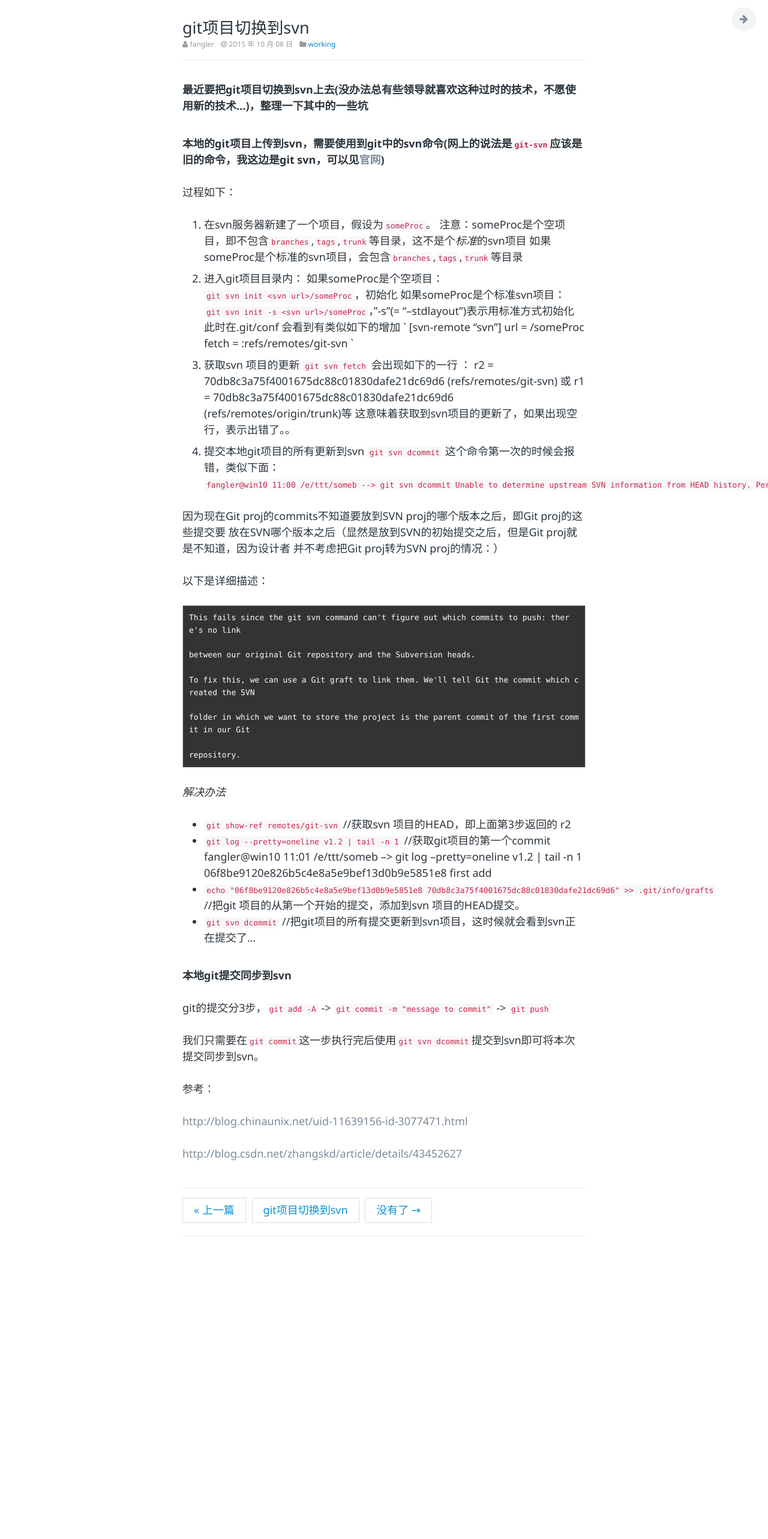
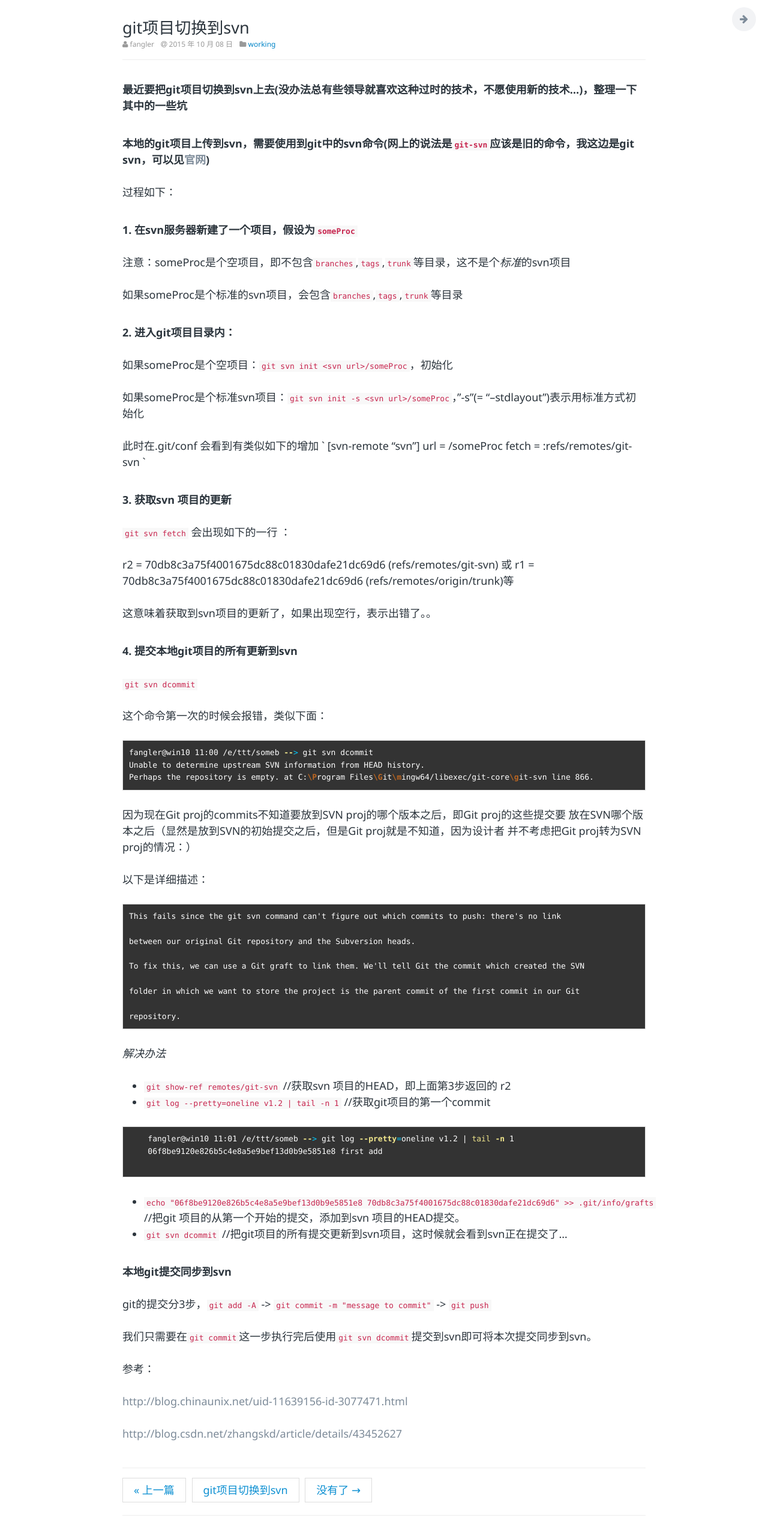
Before and after one commit to fangler/fangler.github.io, a Jekyll site: the page built from _posts/2015-10-08-change_git_to_svn.md, in a window 1280 px wide. Shown: the top 2566 px of the page at 60% size. Built offline with Jekyll 4.4.1, drawn with Linux system fonts in a browser that asks for light colours; comment, search, counter and statistics services are not loaded.

Commit message:
fix some style errors

```diff
--- a/_posts/2015-10-08-change_git_to_svn.md
+++ b/_posts/2015-10-08-change_git_to_svn.md
@@ -13,30 +13,42 @@ tags: [git]
 
 过程如下：
 
-1. 在svn服务器新建了一个项目，假设为`someProc`。
+#####1. 在svn服务器新建了一个项目，假设为`someProc`
+
 注意：someProc是个空项目，即不包含`branches`,`tags`,`trunk`等目录，这不是个*标准*的svn项目
+
 如果someProc是个标准的svn项目，会包含`branches`,`tags`,`trunk`等目录
-2. 进入git项目目录内：
+
+#####2. 进入git项目目录内：
 如果someProc是个空项目：`git svn init <svn url>/someProc`，初始化
+
 如果someProc是个标准svn项目：`git svn init -s <svn url>/someProc`，"-s"(= "--stdlayout")表示用标准方式初始化
+
 此时在.git/conf 会看到有类似如下的增加
 `
 [svn-remote "svn"]
 url = <svn url>/someProc
 fetch = :refs/remotes/git-svn
 `
-3. 获取svn 项目的更新
+
+#####3. 获取svn 项目的更新
 `git svn fetch`  会出现如下的一行 ：
+
 r2 = 70db8c3a75f4001675dc88c01830dafe21dc69d6 (refs/remotes/git-svn)
 或 r1 = 70db8c3a75f4001675dc88c01830dafe21dc69d6 (refs/remotes/origin/trunk)等
+
 这意味着获取到svn项目的更新了，如果出现空行，表示出错了。。
-4. 提交本地git项目的所有更新到svn
+
+#####4. 提交本地git项目的所有更新到svn
+
 `git svn dcommit`
+
 这个命令第一次的时候会报错，类似下面：
-`fangler@win10 11:00 /e/ttt/someb --> git svn dcommit
+{% highlight sh %}
+fangler@win10 11:00 /e/ttt/someb --> git svn dcommit
 Unable to determine upstream SVN information from HEAD history.
 Perhaps the repository is empty. at C:\Program Files\Git\mingw64/libexec/git-core\git-svn line 866.
-`
+{% endhighlight %}
 
 因为现在Git proj的commits不知道要放到SVN proj的哪个版本之后，即Git proj的这些提交要
 放在SVN哪个版本之后（显然是放到SVN的初始提交之后，但是Git proj就是不知道，因为设计者
@@ -59,11 +71,13 @@ Perhaps the repository is empty. at C:\Program Files\Git\mingw64/libexec/git-cor
 - `git show-ref remotes/git-svn` //获取svn 项目的HEAD，即上面第3步返回的 r2
 
 - `git log --pretty=oneline v1.2 | tail -n 1` //获取git项目的第一个commit
-
+    {% highlight sh %}
     fangler@win10 11:01 /e/ttt/someb --> git log --pretty=oneline v1.2 | tail -n 1
     06f8be9120e826b5c4e8a5e9bef13d0b9e5851e8 first add
+    {% endhighlight %}
 
-- `echo "06f8be9120e826b5c4e8a5e9bef13d0b9e5851e8 70db8c3a75f4001675dc88c01830dafe21dc69d6" >> .git/info/grafts` //把git 项目的从第一个开始的提交，添加到svn 项目的HEAD提交。
+- `echo "06f8be9120e826b5c4e8a5e9bef13d0b9e5851e8 70db8c3a75f4001675dc88c01830dafe21dc69d6" >> .git/info/grafts`
+//把git 项目的从第一个开始的提交，添加到svn 项目的HEAD提交。
 
 - `git svn dcommit` //把git项目的所有提交更新到svn项目，这时候就会看到svn正在提交了...
 
--- a/assets/css/main.css
+++ b/assets/css/main.css
@@ -289,7 +289,7 @@ html, body {
     transform: translateX(-585px); } }
 
 #pjax.fullscreen {
-  /*max-width: 1200px;*/
+  max-width: 1000px;
   margin: 0 auto; }
 
 #menu_fullscreen {
--- a/assets/js/main.js
+++ b/assets/js/main.js
@@ -4,7 +4,7 @@
    @author Peiwen Lu (P233)
    https://github.com/P233/3-Ghost
 
-   @modified by fangler 2014-09-13
+   @modified by fangler 2015-09-13
 \*---------------------------------*/
 
 // Detect window size, if less than 1280px add class 'mobile' to sidebar therefore it will be auto hide when trigger the pjax request in small screen devices.
@@ -18,6 +18,19 @@ var toc_link   = $('.toc-link'),
     container  = $('#main_content'),
     content    = $('#pjax'),
     button     = $('#menu_fullscreen_btn');
+
+var isFullScreen = true;
+
+//初始化为全屏
+if (!button.hasClass('fullscreen')) {
+  button.addClass('fullscreen');
+}
+if (!sidebar.hasClass('fullscreen')) {
+  sidebar.addClass('fullscreen');
+}
+if (!content.hasClass('fullscreen')) {
+  content.addClass('fullscreen');
+}
 
 // Tags Filter
 $('#sidebar-tags').on('click', 'li', function() {
@@ -34,7 +47,7 @@ $('#sidebar-tags').on('click', 'li', function() {
 // If sidebar has class 'mobile', hide it after clicking.
 toc_link.on('click', function() {
   $(this).addClass('active').siblings().removeClass('active');
-  if (sidebar.hasClass('mobile') || !button.hasClass('fullscreen')) {
+  if (sidebar.hasClass('mobile')) {
     goto_fullscreen();
   }
 });
@@ -52,32 +65,19 @@ $('#menu_fullscreen').on('click', function() {
 $(document).pjax('#avatar, .toc-link', '#pjax', { fragment: '#pjax', timeout: 10000 });
 $(document).on({
   'pjax:click': function() {
-    content.fadeOut(200);
+    content.removeClass('fadeIn').addClass('fadeOut');
     $.AMUI.progress.start();
   },
   'pjax:start': function() {
   },
   'pjax:end': function() {
     $.AMUI.progress.done();
-    container.scrollTop(0);
-    content.fadeIn(300);
+    container.animate({scrollTop: 0}, 500);
+    content.css({'opacity':1}).removeClass('fadeOut').addClass('fadeIn');
 
     afterPjax();
   }
 });
-
-
-//初始化为全屏
- if (!button.hasClass('fullscreen')) {
-   button.addClass('fullscreen');
- }
- if (!sidebar.hasClass('fullscreen')) {
-   sidebar.addClass('fullscreen');
- }
- if (!content.hasClass('fullscreen')) {
-   content.addClass('fullscreen');
- }
-
 
 // Re-run scripts for post content after pjax
 function afterPjax() {
@@ -120,14 +120,17 @@ function afterPjax() {
     });
 
   pjax_loadDuodsuo();
-  goto_fullscreen();
+  if(!isFullScreen){
+    goto_fullscreen();
+  }
 
 }afterPjax();
 
 function goto_fullscreen(){
+  isFullScreen = true;
   sidebar.addClass('fullscreen');
   button.addClass('fullscreen');
-  content.delay(100).queue(function(){
+  content.delay(200).queue(function(){
     $(this).addClass('fullscreen').dequeue();
   });
   //小屏时不进行显示右侧章节列表
@@ -138,9 +141,10 @@ function goto_fullscreen(){
 }
 
 function goto_normal(){
+  isFullScreen = false;
   sidebar.removeClass('fullscreen');
   button.removeClass('fullscreen');
-  content.delay(100).queue(function(){
+  content.delay(300).queue(function(){
     $(this).removeClass('fullscreen').dequeue();
   });
   $("#post-content-tabs").removeClass("trigger_hover");
```
